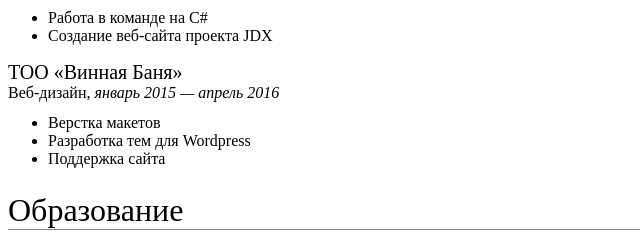
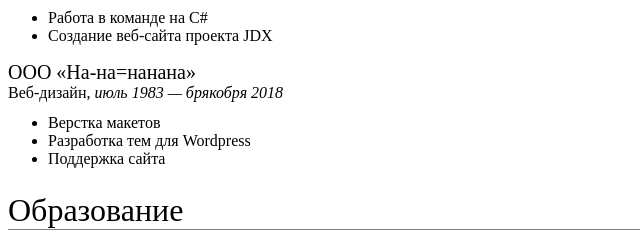
Before and after one commit to mir33/mir33.github.io, a plain HTML site: page index.html in a window 1280 px wide. Shown: the part 291-526 px from the top of the page, 0-640 px from the left. Drawn offline with Linux system fonts and the light colour scheme.

Commit message:
Update index.html

```diff
--- a/index.html
+++ b/index.html
@@ -40,8 +40,8 @@
         </div>
 
         <div class="main_section_item">
-          <h3>TOO «Винная Баня»</h3>
-          <p>Веб-дизайн, <i>январь 2015 — апрель 2016</i></p>
+          <h3>ОOO «На-на=нанана»</h3>
+          <p>Веб-дизайн, <i>июль 1983 — брякобря 2018</i></p>
           <ul>
             <li>Верстка макетов</li>
             <li>Разработка тем для Wordpress</li>
```
